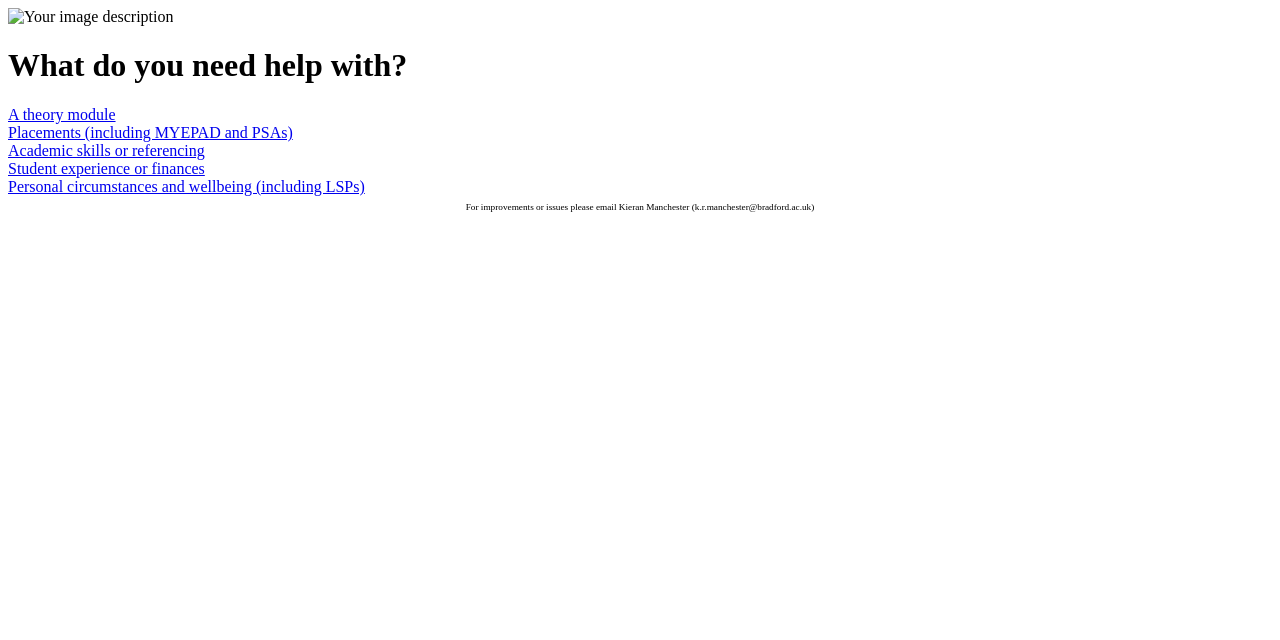
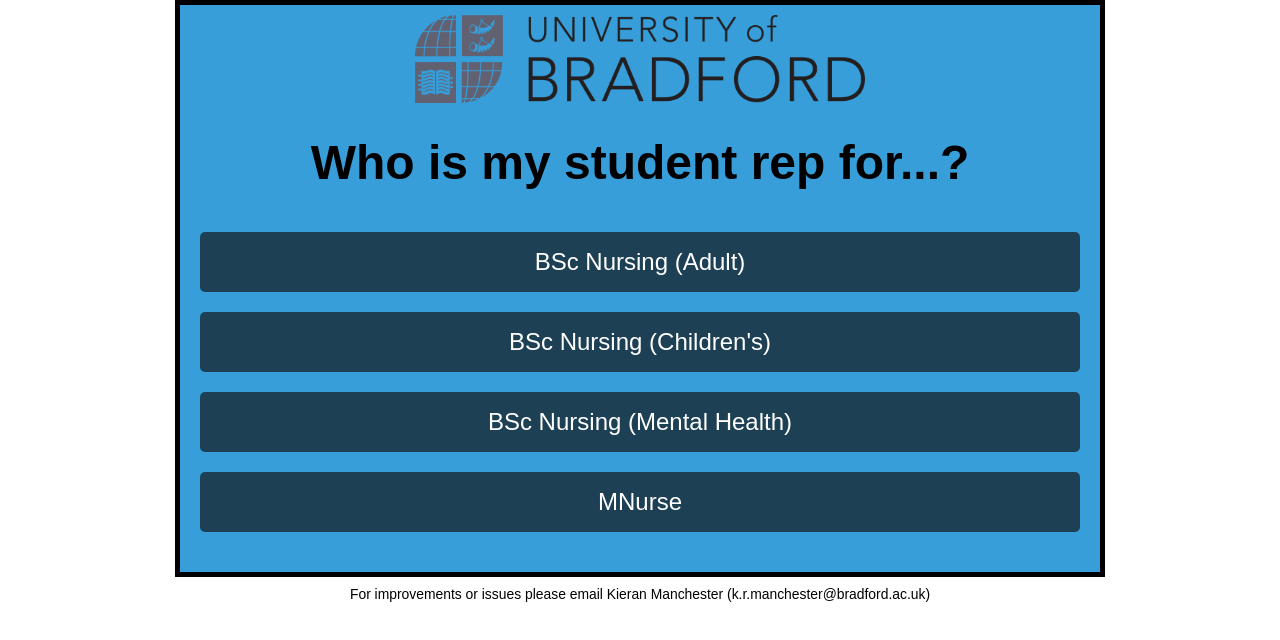
Before and after one commit to kmanchester1/studentreps, a plain HTML site: page index.html in a window 1280 px wide. Drawn offline with Linux system fonts and the light colour scheme.

Commit message:
Add files via upload

```diff
--- a/index.html
+++ b/index.html
@@ -4,57 +4,28 @@
     <meta charset="UTF-8">
     <meta name="viewport" content="width=device-width, initial-scale=1.0">
     <link rel="stylesheet" href="styles.css">
-    <title>Homepage</title>
-
-    <!-- Global Site Tag (gtag.js) - Google Analytics -->
-    <script async src="https://www.googletagmanager.com/gtag/js?id=G-730VZFGQ3L"></script>
-    <script>
-       window.dataLayer = window.dataLayer || [];
-       function gtag(){dataLayer.push(arguments);}
-       gtag('js', new Date());
-
-       gtag('config', 'GA_MEASUREMENT_ID');
-    </script>
+    <title>Flowchart</title>
 </head>
 <body>
     <div class="container">
         <img src="logo.png" alt="Your image description" class="header-image">
-        <h1>What do you need help with?</h1>
+        <h1>Who is my student rep for...?</h1>
         <div class="flowchart">
-            <div class="box track-click" data-event-name="theory_module_click">
-          <a href="page2 theory.html">A theory module</a>
+          <div class="box">
+<a href="page2 adult.html">BSc Nursing (Adult)</a>
             </div>
-            <div class="box track-click" data-event-name="placements_click">
-            <a href="page2 placements.html">Placements (including MYEPAD and PSAs)</a>
+            <div class="box">
+<a href="page2 children.html">BSc Nursing (Children's)</a>
             </div>
-            <div class="box track-click" data-event-name="academic_skills_click">
-          <a href="page2 academic skills.html">Academic skills or referencing</a>
+          <div class="box">
+<a href="page2 mental health.html">BSc Nursing (Mental Health)</a>
             </div>
-            <div class="box track-click" data-event-name="student_experience_click">
-              <a href="page2 student experience.html">Student experience or finances</a>
-            </div>
-            <div class="box track-click" data-event-name="wellbeing_click">
-             <a href="page2 wellbeing.html">Personal circumstances and wellbeing (including LSPs)</a>
+              <div class="box">
+<a href="page2 mnurse.html">MNurse</a>
             </div>
         </div>
     </div>
-    <center><small><small><small>For improvements or issues please email Kieran Manchester (k.r.manchester@bradford.ac.uk)<small><small><small></center>
-    <script>
-     // Function to send a custom event to Google Analytics
-     function trackEvent(eventName) {
-       gtag('event', eventName, {
-         'event_category': 'click',
-         'event_label': eventName,
-       });
-     }
+	<center><small><small><small>For improvements or issues please email Kieran Manchester (k.r.manchester@bradford.ac.uk)<small><small><small></center>
 
-     // Add event listeners to the elements you want to track
-     document.querySelectorAll('.track-click').forEach(function(element) {
-       element.addEventListener('click', function() {
-         var eventName = this.getAttribute('data-event-name');
-         trackEvent(eventName);
-       });
-     });
-    </script>
 </body>
 </html>
--- /dev/null
+++ b/styles.css
@@ -0,0 +1,157 @@
+/* Default styles for all screen sizes */
+
+html, body {
+  height: 100%;
+  margin: 0;
+  padding: 0;
+}
+
+body {
+  font-family: Arial, sans-serif;
+  margin: 0;
+  padding: 0;
+  background-color: transparent;
+  color: #000000;
+  font-size: 24px;
+}
+
+.container {
+  background-color: #389ed9;
+  border: 5px solid black;
+  padding: 10px;
+  width: 90%;
+  max-width: 900px;
+  margin: 0 auto;
+}
+
+.header-image {
+  display: block;
+  margin-left: auto;
+  margin-right: auto;
+  width: 50%;
+}
+
+h1 {
+  text-align: center;
+}
+
+.flowchart {
+  display: flex;
+  flex-wrap: wrap;
+  justify-content: center;
+  margin-bottom: 20px;
+  flex-direction: column;
+  height: calc(100% - 130px);
+}
+
+.box {
+  background-color: #1d4054;
+  border: 0px solid #cfd8dc;
+  border-radius: 5px;
+  padding: 5px;
+  margin: 10px;
+  display: flex;
+  justify-content: center;
+  align-items: center;
+  text-align: center;
+  cursor: pointer;
+  transition: background-color 0.3s;
+  flex-grow: 1;
+  flex-shrink: 0;
+  min-width: 50px;
+  min-height: 50px;
+  white-space: normal;
+  word-wrap: break-word;
+  overflow-wrap: break-word;
+}
+
+.box:hover {
+  background-color: #054866;
+}
+
+.box a {
+  color: #FFFFFF;
+  text-decoration: none;
+}
+
+.buttons {
+  text-align: center;
+}
+
+.button {
+  background-color: #1d4054;
+  color: #FFFFFF;
+  border: 0px solid #cfd8dc;
+  border-radius: 5px;
+  padding: 10px 20px;
+  cursor: pointer;
+  transition: background-color 0.3s;
+  font-size: 24px;
+}
+
+.button:hover {
+  background-color: #054866;
+}
+
+a {
+  color: #FFFFFF;
+  text-decoration: none;
+}
+
+.box a {
+  display: flex;
+  justify-content: center;
+  align-items: center;
+  width: 100%;
+  height: 100%;
+  text-decoration: none;
+  color: white;
+}
+
+.center-text {
+  text-align: center;
+}
+
+a {
+  text-decoration: underline;
+}
+
+.underline {
+  text-decoration: underline;
+}
+
+.underline-container {
+  display: inline;
+  white-space: nowrap;
+}
+
+.box-inner {
+  display: block;
+  color: #FFFFFF;
+}
+
+.back-button {
+  background-color: #1d4054;
+  color: #FFFFFF;
+  border: 0px solid #cfd8dc;
+  border-radius: 5px;
+  padding: 10px 20px;
+  cursor: pointer;
+  font-size: 24px;
+  text-decoration: none;
+}
+
+/* Mobile styles */
+
+@media only screen and (max-width: 767px) {
+  .container {
+    padding: 5px;
+  }
+
+  .button,
+  .back-button {
+    display: block;
+    margin: 10px auto;
+    text-decoration: none;
+  }
+}
```
Also changed, not shown: page2 adult.html (added, +32 -0 lines), logo.png (added).
